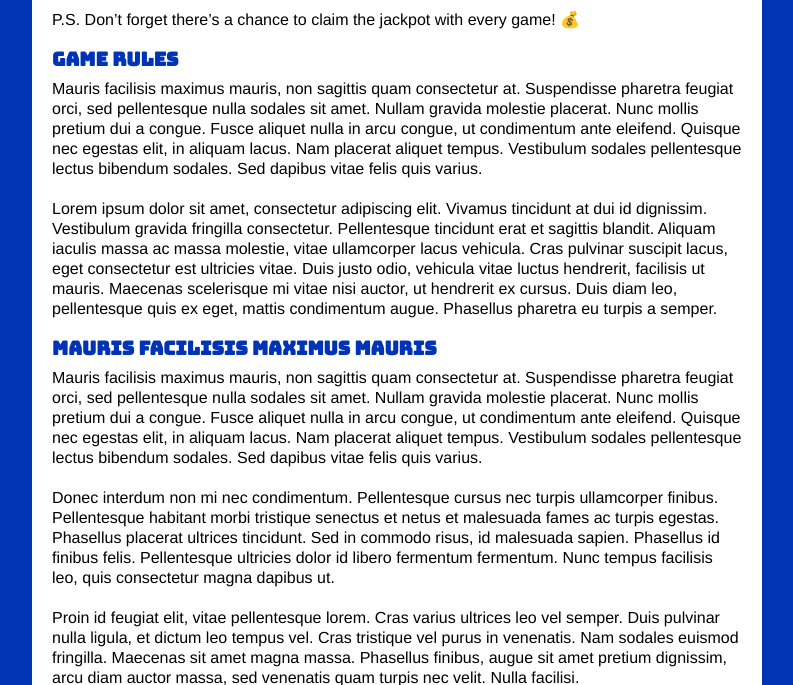
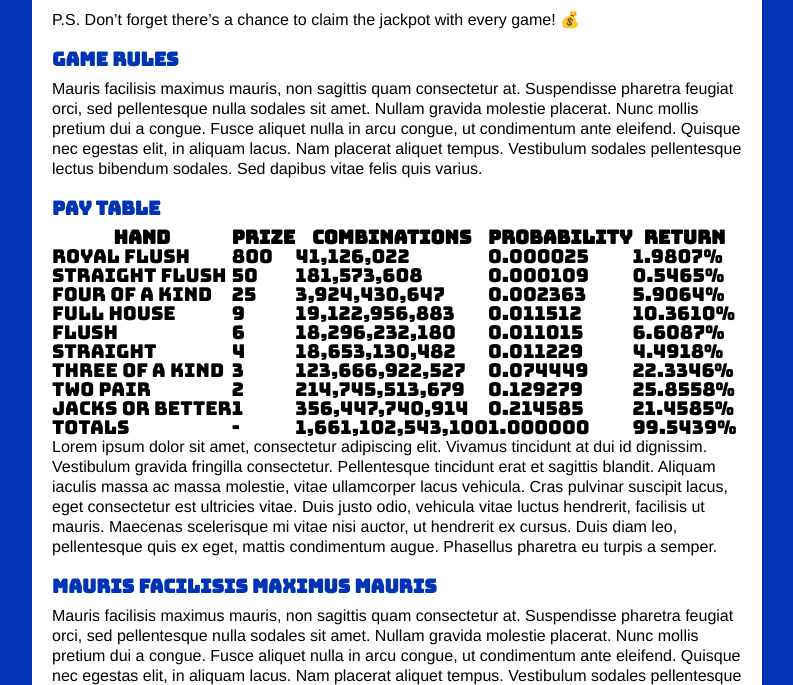
Before and after one commit to janfilips/blockchain-poker, a Django app: page /about in a window 1280 px wide. Shown: the part 450-1135 px from the top of the page, without its empty margins (243-1036 px from the left). Run offline with Django 3.2, Linux system fonts and the light colour scheme.

Commit message:
worked out wins table

```diff
--- a/templates/about.html
+++ b/templates/about.html
@@ -54,6 +54,90 @@
 
       <h2>Game rules</h2>
       <p>Mauris facilisis maximus mauris, non sagittis quam consectetur at. Suspendisse pharetra feugiat orci, sed pellentesque nulla sodales sit amet. Nullam gravida molestie placerat. Nunc mollis pretium dui a congue. Fusce aliquet nulla in arcu congue, ut condimentum ante eleifend. Quisque nec egestas elit, in aliquam lacus. Nam placerat aliquet tempus. Vestibulum sodales pellentesque lectus bibendum sodales. Sed dapibus vitae felis quis varius.</p>
+
+      <h2>Pay Table</h2>
+
+      <table class="wikitable">
+
+          <tbody><tr>
+          <th>Hand</th>
+          <th>Prize</th>
+          <th>Combinations</th>
+          <th>Probability</th>
+          <th>Return
+          </th></tr>
+          <tr>
+          <td>Royal Flush</td>
+          <td>800</td>
+          <td>41,126,022</td>
+          <td>0.000025</td>
+          <td>1.9807%
+          </td></tr>
+          <tr>
+          <td>Straight Flush</td>
+          <td>50</td>
+          <td>181,573,608</td>
+          <td>0.000109</td>
+          <td>0.5465%
+          </td></tr>
+          <tr>
+          <td>Four of a kind</td>
+          <td>25</td>
+          <td>3,924,430,647</td>
+          <td>0.002363</td>
+          <td>5.9064%
+          </td></tr>
+          <tr>
+          <td>Full House</td>
+          <td>9</td>
+          <td>19,122,956,883</td>
+          <td>0.011512</td>
+          <td>10.3610%
+          </td></tr>
+          <tr>
+          <td>Flush</td>
+          <td>6</td>
+          <td>18,296,232,180</td>
+          <td>0.011015</td>
+          <td>6.6087%
+          </td></tr>
+          <tr>
+          <td>Straight</td>
+          <td>4</td>
+          <td>18,653,130,482</td>
+          <td>0.011229</td>
+          <td>4.4918%
+          </td></tr>
+          <tr>
+          <td>Three of a kind</td>
+          <td>3</td>
+          <td>123,666,922,527</td>
+          <td>0.074449</td>
+          <td>22.3346%
+          </td></tr>
+          <tr>
+          <td>Two Pair</td>
+          <td>2</td>
+          <td>214,745,513,679</td>
+          <td>0.129279</td>
+          <td>25.8558%
+          </td></tr>
+          <tr>
+          <td>Jacks or Better</td>
+          <td>1</td>
+          <td>356,447,740,914</td>
+          <td>0.214585</td>
+          <td>21.4585%
+          </td></tr>
+          <tr>
+          <td>Totals</td>
+          <td>-</td>
+          <td>1,661,102,543,100</td>
+          <td>1.000000</td>
+          <td>99.5439%
+          </td></tr></tbody></table>
+
+
     </section>
 
     <section>
--- a/templates/index.html
+++ b/templates/index.html
@@ -128,7 +128,7 @@
         <span>$3</span>
       </div><!-- points END -->
       <div class="points point-4"><!-- points -->
-        <span>$1500</span>
+        <span>$1000</span>
         <span>$250</span>
         <span>$125</span>
         <span>$45</span>
@@ -139,7 +139,7 @@
         <span>$5</span>
       </div><!-- points END -->
       <div class="points point-5"><!-- points -->
-        <span>$3000</span>
+        <span>$5000</span>
         <span>$500</span>
         <span>$250</span>
         <span>$90</span>
```
